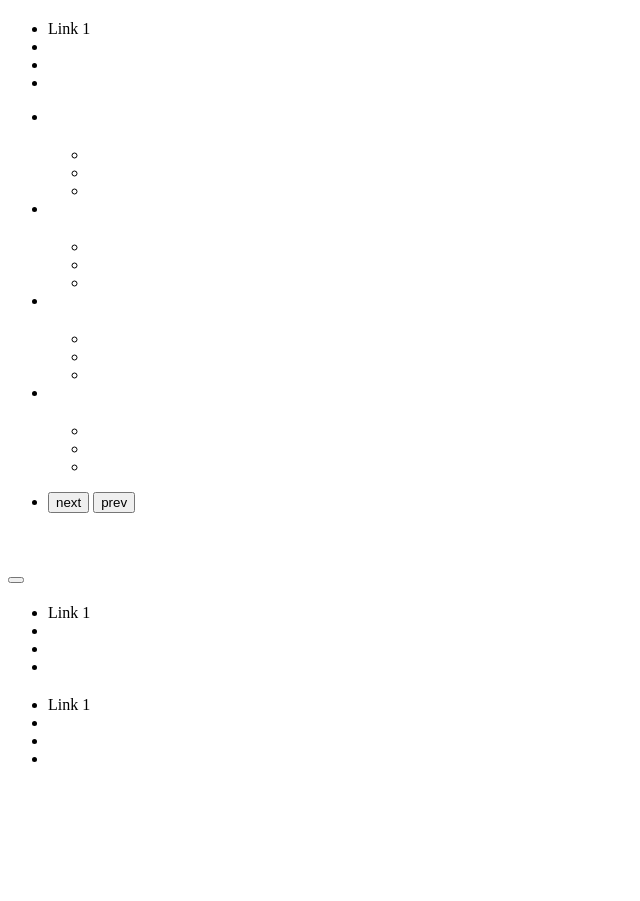
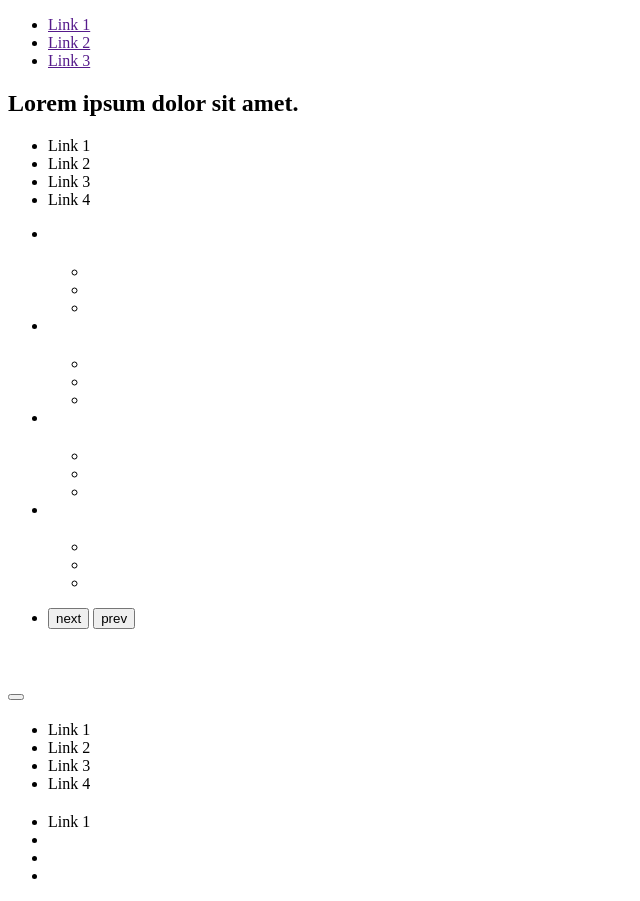
Before and after one commit to goitacademy-lectures/fecore-58, a plain HTML site: page index.html in a window 1280 px wide. Shown: the whole page, without its empty margins (0-640 px from the left). Before the commit the page ends 800 px from the top, so only its background shows below. Drawn offline with Linux system fonts and the light colour scheme.

```diff
--- a/index.html
+++ b/index.html
@@ -9,18 +9,32 @@
 	<body>
 		<!-- Секція хедер -->
 		<header>
-			<nav></nav>
+			<!-- Основна навігація по сайту -->
+			<nav>
+				<ul>
+					<li>
+						<a href="">Link 1</a>
+					</li>
+					<li>
+						<a href="">Link 2</a>
+					</li>
+					<li>
+						<a href="">Link 3</a>
+					</li>
+				</ul>
+			</nav>
 		</header>
 
+		<!-- Блок унікального контенту на сторінці -->
 		<main>
 			<!-- Секція герой -->
 			<section>
-				<h2></h2>
+				<h2>Lorem ipsum dolor sit amet.</h2>
 				<ul>
 					<li>Link 1</li>
-					<li></li>
-					<li></li>
-					<li></li>
+					<li>Link 2</li>
+					<li>Link 3</li>
+					<li>Link 4</li>
 				</ul>
 				<!-- Slider -->
 				<div>
@@ -96,9 +110,9 @@
 				<h2></h2>
 				<ul>
 					<li>Link 1</li>
-					<li></li>
-					<li></li>
-					<li></li>
+					<li>Link 2</li>
+					<li>Link 3</li>
+					<li>Link 4</li>
 				</ul>
 			</section>
 			<!-- Секція переваги -->
```
Also changed, not shown: 1 other file.
